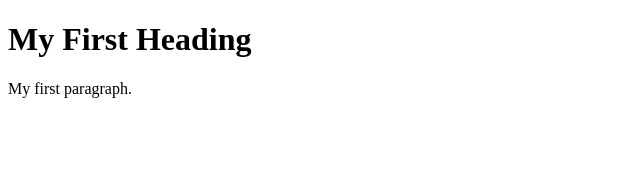
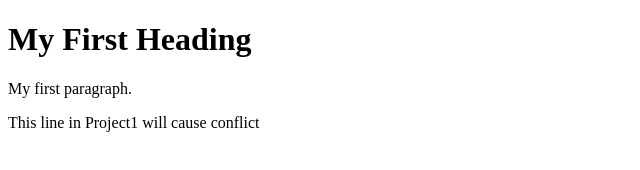
Before and after one commit to DivyaNarhe/Angular-practice, a plain HTML site: page index.html in a window 1280 px wide. Shown: the whole page, without its empty margins (0-640 px from the left). Drawn offline with Linux system fonts and the light colour scheme.

Commit message:
html file from Project2 folder is commited

```diff
--- a/index.html
+++ b/index.html
@@ -7,3 +7,4 @@
 
 </body happy>
 </html>
+This line in Project1 will cause conflict
```
